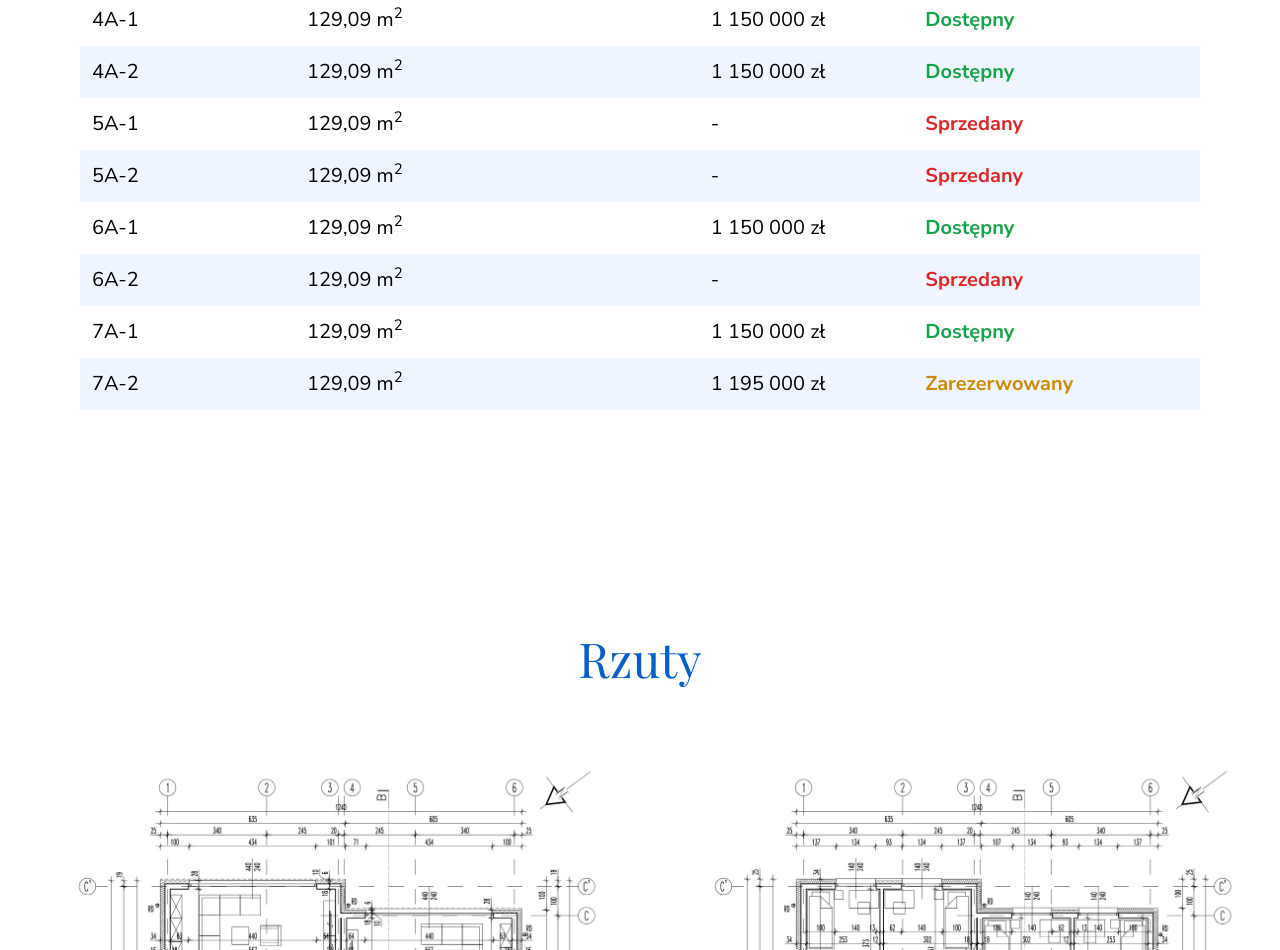
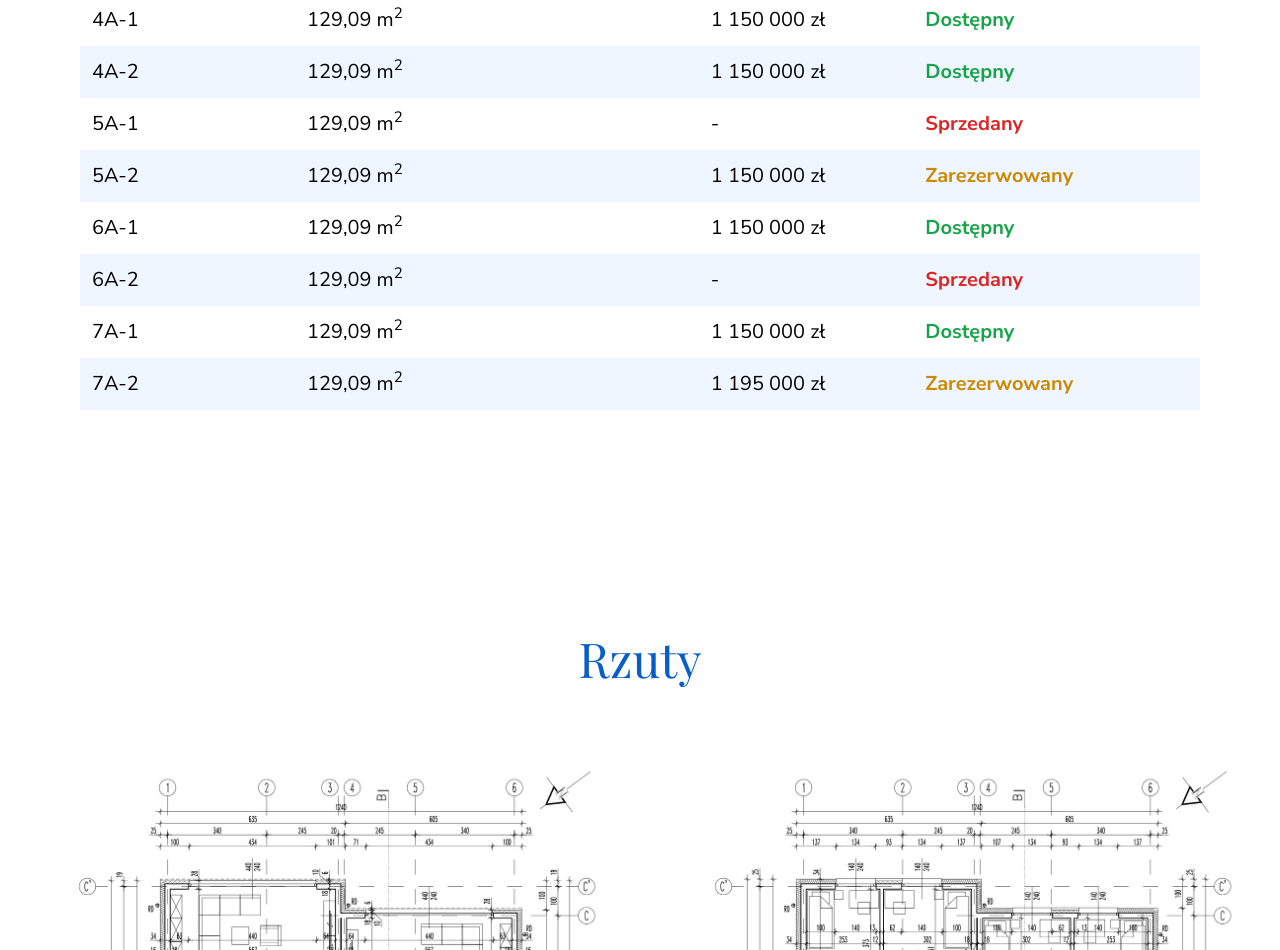
Before and after one commit to krzysztofson/perfektinvest, a website: page dist/domy-z-garazem.html in a window 1280 px wide. Shown: the part 2226-3176 px from the top of the page. Drawn offline with nearby package versions, Linux system fonts and the light colour scheme; a web font is replaced by a local one.

Commit message:
availibility

```diff
--- a/dist/domy-z-garazem.html
+++ b/dist/domy-z-garazem.html
@@ -292,9 +292,9 @@
             <tr>
               <td class="p-3">5A-2</td>
               <td>129,09 m<sup>2</sup></td>
-              <td>-</td>
+              <td>1 150 000 zł</td>
               <td>
-                <strong class="font-bold text-red-600">Sprzedany</strong>
+                <strong class="font-bold text-yellow-600">Zarezerwowany</strong>
               </td>
             </tr>
             <tr>
```
Also changed, not shown: dist/domy-bez-garazu.html (+2 -2 lines).
